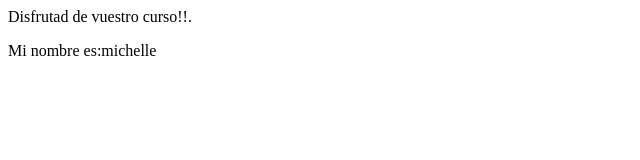
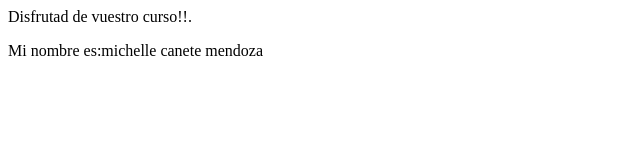
Before and after one commit to blackstar-mcm/uax-devops-01, a plain HTML site: page index.html in a window 1280 px wide. Shown: the full height of the page, 0-640 px from the left. Drawn offline with Linux system fonts and the light colour scheme.

Commit message:
UPDATED: added my full name

```diff
--- a/index.html
+++ b/index.html
@@ -5,6 +5,6 @@
     </head>
    <body>
         <p>Disfrutad de vuestro curso!!.</p>
-        <p>Mi nombre es:michelle </p>
+        <p>Mi nombre es:michelle canete mendoza </p>
     </body>
 </html>
```
